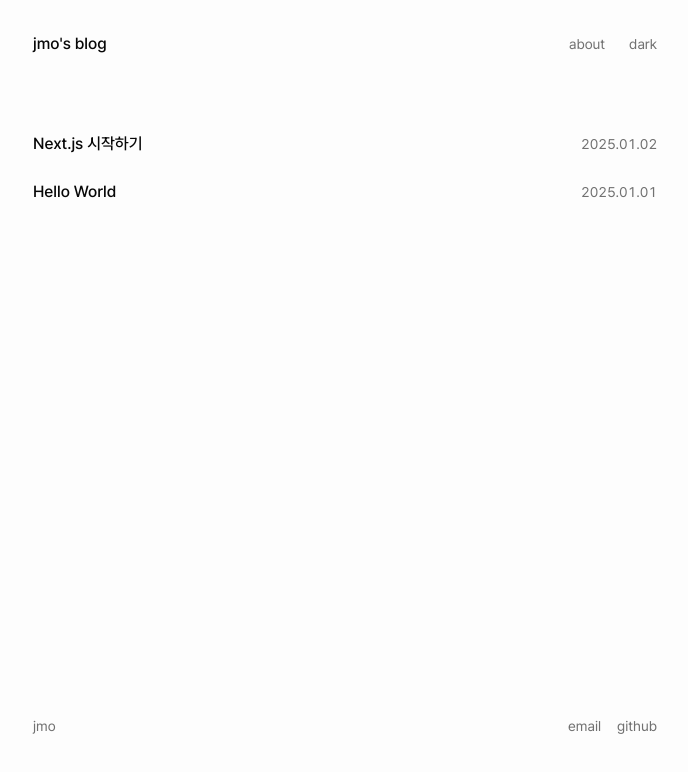
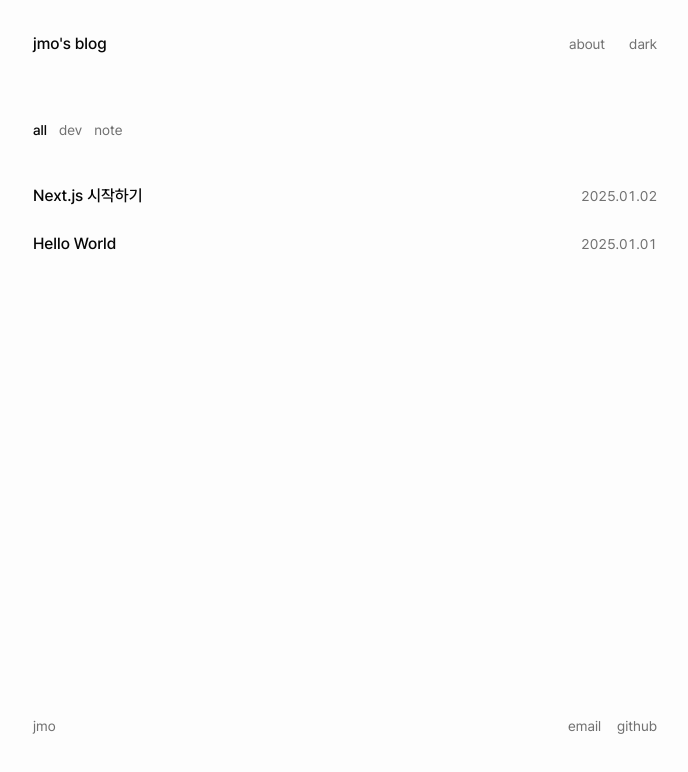
Before and after one commit to jbj338033/jmo.kr, a Next.js app in the folder apps/blog/: page / in a window 1280 px wide. Shown: the top 772 px of the page, without its empty margins (295-983 px from the left). Built offline with nearby package versions, Linux system fonts and the light colour scheme.

Commit message:
feat: add category filter

```diff
--- a/apps/blog/src/app/page.tsx
+++ b/apps/blog/src/app/page.tsx
@@ -1,12 +1,40 @@
+import Link from "next/link";
 import { Container } from "@/shared/ui";
-import { getPosts } from "@/entities/post";
+import { getPosts, getCategories } from "@/entities/post";
 import { PostList } from "@/widgets/post-list";
 
-export default async function HomePage() {
-  const posts = await getPosts();
+interface PageProps {
+  searchParams: Promise<{ category?: string }>;
+}
+
+export default async function HomePage({ searchParams }: PageProps) {
+  const { category } = await searchParams;
+  const [posts, categories] = await Promise.all([
+    getPosts(category),
+    getCategories(),
+  ]);
 
   return (
     <Container>
+      {categories.length > 0 && (
+        <nav className="flex gap-3 mb-8 text-sm">
+          <Link
+            href="/"
+            className={category ? "text-muted-foreground hover:text-foreground transition-colors" : "font-medium"}
+          >
+            all
+          </Link>
+          {categories.map((c) => (
+            <Link
+              key={c}
+              href={`/?category=${c}`}
+              className={category === c ? "font-medium" : "text-muted-foreground hover:text-foreground transition-colors"}
+            >
+              {c}
+            </Link>
+          ))}
+        </nav>
+      )}
       <PostList posts={posts} />
     </Container>
   );
--- a/apps/blog/src/content/getting-started-with-nextjs.mdx
+++ b/apps/blog/src/content/getting-started-with-nextjs.mdx
@@ -2,7 +2,7 @@ export const meta = {
   title: "Next.js 시작하기",
   description: "Next.js의 기본 개념과 시작 방법을 알아봅니다.",
   date: "2025-01-02",
-  tags: ["nextjs", "react"],
+  category: "dev",
 };
 
 Next.js는 React 기반의 풀스택 프레임워크입니다.
--- a/apps/blog/src/content/hello-world.mdx
+++ b/apps/blog/src/content/hello-world.mdx
@@ -2,7 +2,7 @@ export const meta = {
   title: "Hello World",
   description: "첫 번째 블로그 포스트입니다.",
   date: "2025-01-01",
-  tags: ["intro"],
+  category: "note",
 };
 
 블로그를 시작합니다.
--- a/apps/blog/src/entities/post/model/get-posts.ts
+++ b/apps/blog/src/entities/post/model/get-posts.ts
@@ -4,7 +4,7 @@ import type { Post, PostMeta } from "./types";
 
 const CONTENT_DIR = path.join(process.cwd(), "src/content");
 
-export async function getPosts(): Promise<Post[]> {
+export async function getPosts(category?: string): Promise<Post[]> {
   const files = fs.readdirSync(CONTENT_DIR).filter((f) => f.endsWith(".mdx"));
 
   const posts = await Promise.all(
@@ -19,9 +19,23 @@ export async function getPosts(): Promise<Post[]> {
     })
   );
 
-  return posts.sort(
+  const sorted = posts.sort(
     (a, b) => new Date(b.meta.date).getTime() - new Date(a.meta.date).getTime()
   );
+
+  if (category) {
+    return sorted.filter((p) => p.meta.category === category);
+  }
+
+  return sorted;
+}
+
+export async function getCategories(): Promise<string[]> {
+  const posts = await getPosts();
+  const categories = new Set(
+    posts.map((p) => p.meta.category).filter((c): c is string => !!c)
+  );
+  return Array.from(categories).sort();
 }
 
 export async function getPost(slug: string): Promise<Post | null> {
--- a/apps/blog/src/entities/post/model/index.ts
+++ b/apps/blog/src/entities/post/model/index.ts
@@ -1,2 +1,2 @@
 export type { Post, PostMeta } from "./types";
-export { getPosts, getPost, getAdjacentPosts } from "./get-posts";
+export { getPosts, getPost, getAdjacentPosts, getCategories } from "./get-posts";
--- a/apps/blog/src/entities/post/model/types.ts
+++ b/apps/blog/src/entities/post/model/types.ts
@@ -2,7 +2,7 @@ export interface PostMeta {
   title: string;
   description: string;
   date: string;
-  tags?: string[];
+  category?: string;
 }
 
 export interface Post {
```
